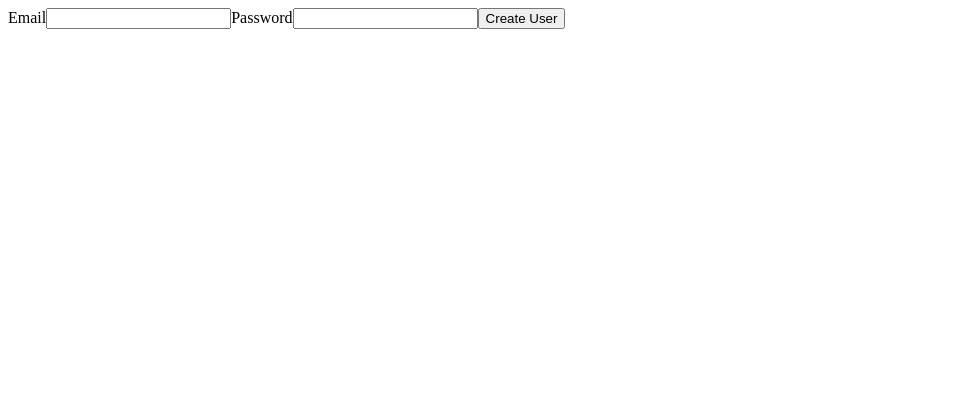
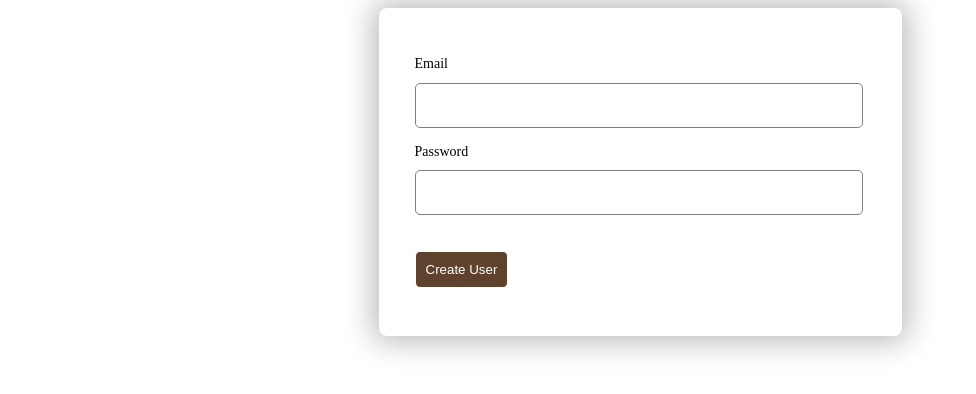
Before and after one commit to ravish110/avcMA, a React (Create React App) app in the folder avc-ma/: page / in a window 1280 px wide. Shown: the top 394 px of the page, without its empty margins (0-976 px from the left). Built offline with nearby package versions, Linux system fonts and the light colour scheme.

Commit message:
login page styled

```diff
--- a/avc-ma/src/pages/Singup.js
+++ b/avc-ma/src/pages/Singup.js
@@ -1,6 +1,7 @@
 import  React, {useState} from 'react';
 import { getAuth, createUserWithEmailAndPassword } from "firebase/auth";
 import { app } from "../firebase";
+import "./signup.css";
 
 
 const auth = getAuth(app);
@@ -19,11 +20,15 @@ const SingupPage = () => {
 
     return (
         <div className="singup-page">
-            <label>Email</label>
-            <input type="email" value={email} onChange={e => setEmail(e.target.value)}/>
-            <label>Password</label>
-            <input type="password" value={password} onChange={e => setPassword(e.target.value)}/>
-            <button onClick={createUser}>Create User</button>
+            <form>
+                <label>Email
+                    <input type="email" value={email} onChange={e => setEmail(e.target.value)}/>
+                </label>
+                <label>Password
+                    <input type="password" value={password} onChange={e => setPassword(e.target.value)}/>
+                </label>
+                <button onClick={createUser}>Create User</button>
+            </form>
         </div>
     )
 }
--- /dev/null
+++ b/avc-ma/src/pages/signup.css
@@ -0,0 +1,38 @@
+.singup-page{
+    max-width: 451px;
+    width: 100%;
+    margin: auto;
+    box-shadow: 0px 0px 30px 6px #00000045;
+    padding: 48px 36px;
+    background-color: white;
+    border-radius: 8px;
+}
+.singup-page form label{
+    font-size: 14px;
+    font-style: normal;
+    font-weight: 400;
+    line-height: 120%;
+    display: block;
+    text-align: left;
+}
+.singup-page form input{
+    margin: 10px 0 16px;
+    padding: 14px 16px 12.09px 16px;
+    border-radius: 5px;
+    border: 1px solid grey;
+    color: black;
+    font-size: 14px;
+    font-style: normal;
+    font-weight: 400;
+    line-height: 120%;
+    width: 92%;
+    outline: none;
+}
+.singup-page button{
+    background-color: rgb(95, 66, 45);
+    padding: 10px;
+    border: 1px solid;
+    border-radius: 5px;
+    margin-top: 20px;
+    color: white;
+}
```
